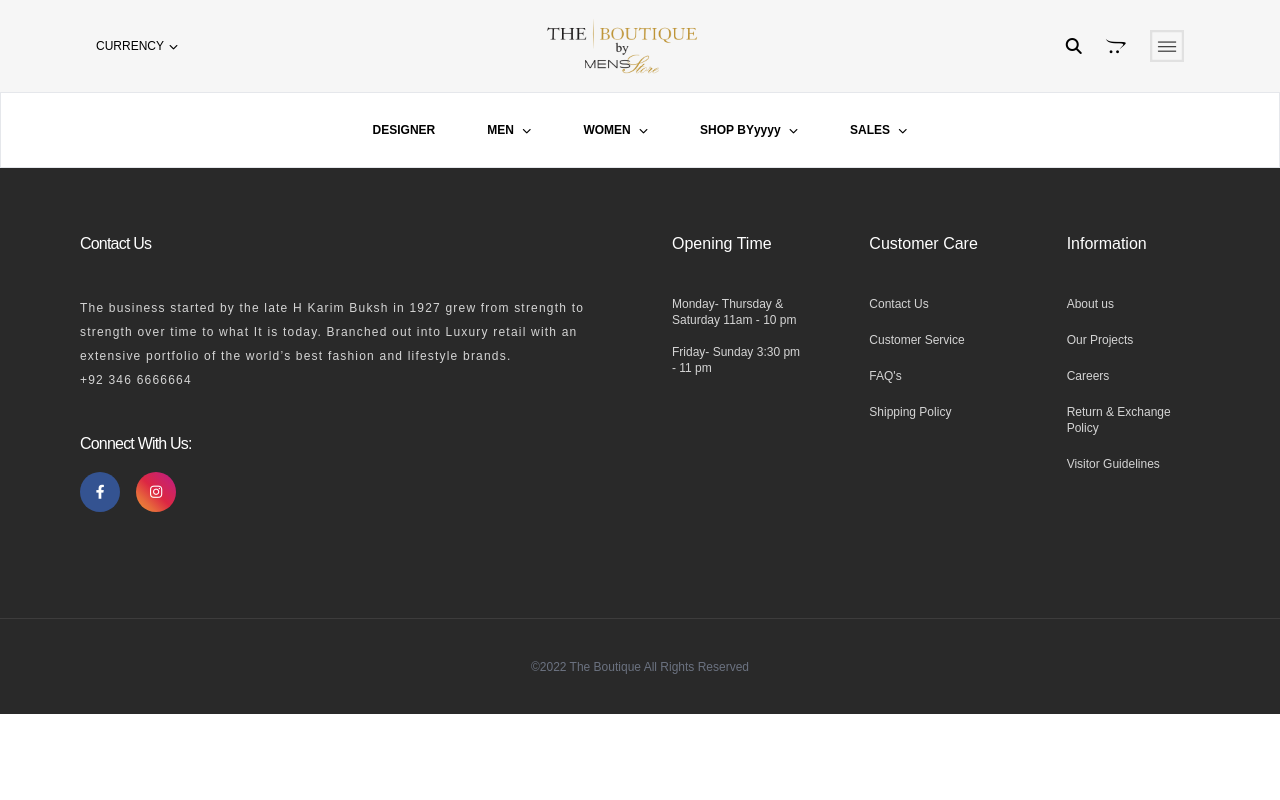
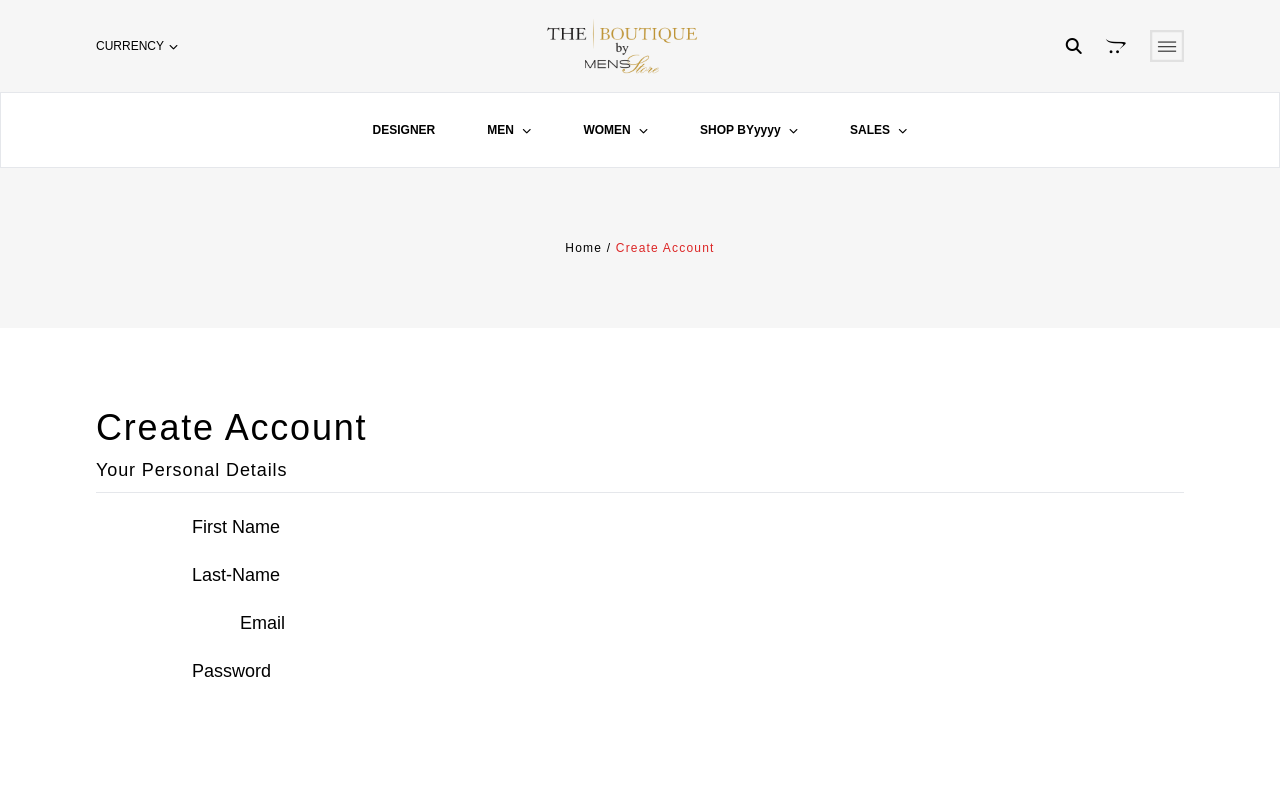
Before and after one commit to faizanRajpoot/pubRepo, a React (Create React App) app: page /Account in a window 1280 px wide. Shown: the top 800 px of the page. Built offline with nearby package versions, Linux system fonts and the light colour scheme.

Commit message:
Talha/Account

```diff
--- a/src/App.js
+++ b/src/App.js
@@ -2,6 +2,7 @@ import { BrowserRouter, Route } from "react-router-dom";
 import "./App.css";
 import Main from "./components/main";
 import SignIn from "./components/signIn/signIn";
+import Account from "./components/Account/Account";
 import Nav from "./components/nav/nav";
 import Footer from "./components/footer/footer";
 
@@ -12,6 +13,7 @@ export default function App() {
       <Main Nav={<Nav/>} Footer={<Footer/>}>
 
         <Route path="/signIn" component={SignIn}></Route>
+        <Route path="/Account" component={Account}></Route>
       </Main>
     </BrowserRouter>
   );
--- /dev/null
+++ b/src/components/Account/Account.js
@@ -0,0 +1,42 @@
+export default function Account() {
+    return (
+      <div className="w-full h-screen  ">
+        <div className="w-full h-40 bg-[#F6F6F6] flex justify-center items-center md:h-32 sm:h-32">
+          <h1 className="text-xs tracking-widest">
+            Home / <span className="text-red-600"> Create Account </span>
+          </h1>
+        </div>
+
+        <div className="w-full h-96  px-24">
+          <div className="w-full h-96 pt-20">
+              <div className="">
+              <h1 className="text-4xl tracking-wider">Create Account</h1>
+              <h3 className="text-lg mt-2 tracking-wider">Your Personal Details</h3>
+              </div>
+              <div className="w-full h-[1px] bg-gray-200 mt-2"></div>
+              <form className="w-full h-32 ">
+                  <div className="flex mt-5">
+                      <p className="text-lg inline-block w-[128px] ml-24">First Name</p>
+                      <input type="text" className=" bg-[#F6F6F6F6    ] h-7 w-full" />
+                  </div>
+                  <div className="flex mt-5">
+                      <p className="text-lg w-32  ml-24">Last-Name</p>
+                      <input type="text" className=" bg-[#F6F6F6F6    ] h-7 w-full" />
+                  </div>
+
+                  <div className="flex mt-5">
+                      <p className="text-lg w-[70px] ml-36">Email</p>
+                      <input type="text" className=" bg-[#F6F6F6F6    ] h-7 w-full" />
+                  </div>
+
+                  <div className="flex mt-5">
+                      <p className="text-lg w-[128px]  ml-24">Password</p>
+                      <input type="text" className=" bg-[#F6F6F6F6    ] h-7 w-full" />
+                  </div>
+              </form>
+          </div>
+        </div>
+
+      </div>
+    );
+  }
--- a/src/components/nav/nav.js
+++ b/src/components/nav/nav.js
@@ -10,7 +10,7 @@ let SignUpHistory = useHistory();
     <div>
       <nav>
         <div className="h-[92px] flex justify-between items-center px-24 w-full bg-[#F6F6F6] md:px-12 md:py-3 md:flex md:items-end sm:px-2 sm:flex sm:justify-center">
-          <h1 className="font-base flex items-center text-xs  sm:text-[12px]">
+          <h1 className="font-base flex items-center text-xs  sm:text-[12px]" onClick={()=> SignUpHistory.push('/Account')}>
             CURRENCY{" "}
             <i class="fa-solid fa-chevron-down text-[9px] pl-[5px]"></i>
           </h1>
```
